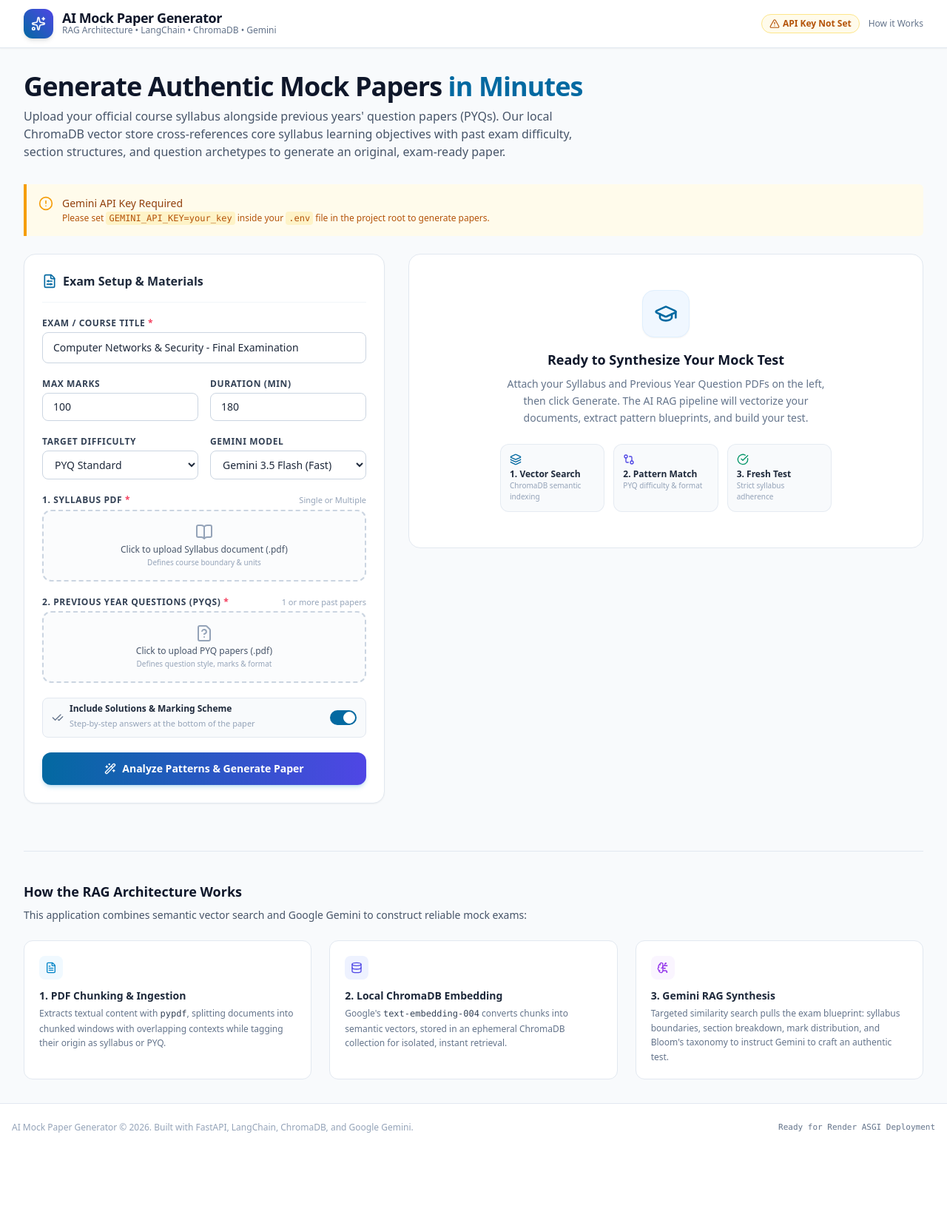
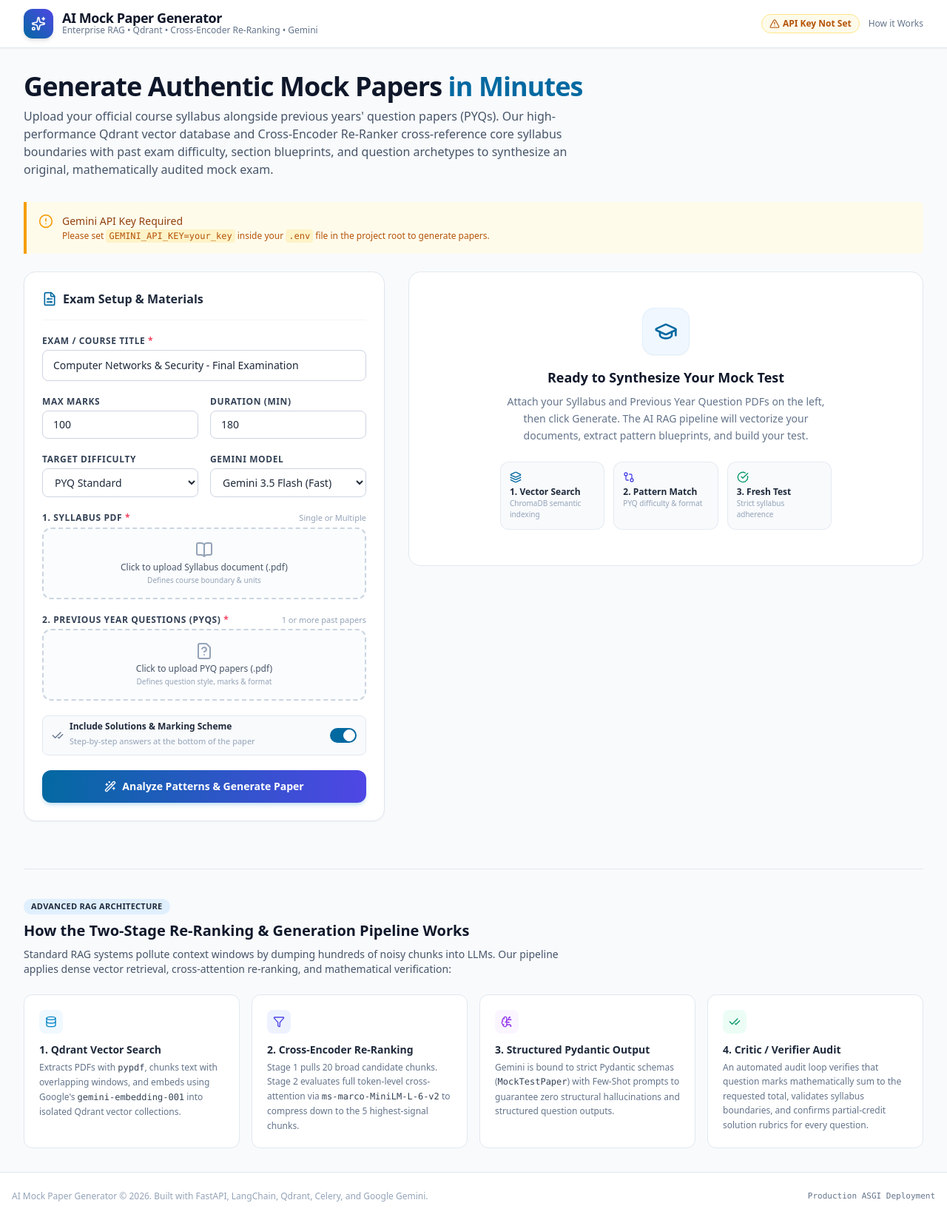
Before and after one commit to mayankagrawal557/ai-mock-paper-generator, a Python web app: template templates/index.html in a window 1280 px wide. Shown: the whole page at 74% size. Before the commit the page ends 1531 px from the top, so only its background shows below. Run offline with Jinja, Linux system fonts and the light colour scheme; the template is opened without the code that fills it, so the values that code supplies are empty; some libraries are stand-ins or nearby versions.

Commit message:
fix(queue): add native in-memory worker fallback for Render free tier & update about section

```diff
--- a/templates/index.html
+++ b/templates/index.html
@@ -158,7 +158,7 @@
         </div>
         <div>
           <h1 class="text-lg font-bold text-slate-900 tracking-tight leading-none">AI Mock Paper Generator</h1>
-          <p class="text-xs text-slate-500 font-medium">RAG Architecture &bull; LangChain &bull; ChromaDB &bull; Gemini</p>
+          <p class="text-xs text-slate-500 font-medium">Enterprise RAG &bull; Qdrant &bull; Cross-Encoder Re-Ranking &bull; Gemini</p>
         </div>
       </div>
 
@@ -189,8 +189,8 @@
       </h2>
       <p class="mt-2 text-slate-600 max-w-3xl text-sm sm:text-base leading-relaxed">
         Upload your official course syllabus alongside previous years' question papers (PYQs).
-        Our local ChromaDB vector store cross-references core syllabus learning objectives with past exam difficulty,
-        section structures, and question archetypes to generate an original, exam-ready paper.
+        Our high-performance Qdrant vector database and Cross-Encoder Re-Ranker cross-reference core syllabus boundaries with past exam difficulty,
+        section blueprints, and question archetypes to synthesize an original, mathematically audited mock exam.
       </p>
     </div>
 
@@ -475,29 +475,32 @@
 
     <!-- About / Architecture Section -->
     <section id="about-section" class="mt-16 pt-10 border-t border-slate-200 no-print">
-      <h3 class="text-lg font-bold text-slate-900 mb-2">How the RAG Architecture Works</h3>
-      <p class="text-sm text-slate-600 mb-6">
-        This application combines semantic vector search and Google Gemini to construct reliable mock exams:
+      <div class="flex items-center space-x-2 mb-2">
+        <span class="px-2.5 py-0.5 rounded-full text-[11px] font-bold bg-brand-100 text-brand-800 uppercase tracking-wide">Advanced RAG Architecture</span>
+      </div>
+      <h3 class="text-xl font-bold text-slate-900 mb-2">How the Two-Stage Re-Ranking & Generation Pipeline Works</h3>
+      <p class="text-sm text-slate-600 mb-6 max-w-3xl">
+        Standard RAG systems pollute context windows by dumping hundreds of noisy chunks into LLMs. Our pipeline applies dense vector retrieval, cross-attention re-ranking, and mathematical verification:
       </p>
 
-      <div class="grid grid-cols-1 md:grid-cols-3 gap-6 text-sm">
+      <div class="grid grid-cols-1 md:grid-cols-4 gap-4 text-sm">
         <div class="bg-white p-5 rounded-xl border border-slate-200 shadow-xs">
           <div class="w-8 h-8 rounded-lg bg-sky-50 text-sky-600 flex items-center justify-center mb-3">
-            <i data-lucide="file-text" class="w-4 h-4"></i>
+            <i data-lucide="database" class="w-4 h-4"></i>
           </div>
-          <h4 class="font-bold text-slate-800 mb-1">1. PDF Chunking & Ingestion</h4>
+          <h4 class="font-bold text-slate-800 mb-1">1. Qdrant Vector Search</h4>
           <p class="text-xs text-slate-500 leading-relaxed">
-            Extracts textual content with <code class="font-mono text-slate-700">pypdf</code>, splitting documents into chunked windows with overlapping contexts while tagging their origin as syllabus or PYQ.
+            Extracts PDFs with <code class="font-mono text-slate-700">pypdf</code>, chunks text with overlapping windows, and embeds using Google's <code class="font-mono text-slate-700">gemini-embedding-001</code> into isolated Qdrant vector collections.
           </p>
         </div>
 
         <div class="bg-white p-5 rounded-xl border border-slate-200 shadow-xs">
           <div class="w-8 h-8 rounded-lg bg-indigo-50 text-indigo-600 flex items-center justify-center mb-3">
-            <i data-lucide="database" class="w-4 h-4"></i>
+            <i data-lucide="filter" class="w-4 h-4"></i>
           </div>
-          <h4 class="font-bold text-slate-800 mb-1">2. Local ChromaDB Embedding</h4>
+          <h4 class="font-bold text-slate-800 mb-1">2. Cross-Encoder Re-Ranking</h4>
           <p class="text-xs text-slate-500 leading-relaxed">
-            Google's <code class="font-mono text-slate-700">text-embedding-004</code> converts chunks into semantic vectors, stored in an ephemeral ChromaDB collection for isolated, instant retrieval.
+            Stage 1 pulls 20 broad candidate chunks. Stage 2 evaluates full token-level cross-attention via <code class="font-mono text-slate-700">ms-marco-MiniLM-L-6-v2</code> to compress down to the 5 highest-signal chunks.
           </p>
         </div>
 
@@ -505,9 +508,19 @@
           <div class="w-8 h-8 rounded-lg bg-purple-50 text-purple-600 flex items-center justify-center mb-3">
             <i data-lucide="brain-circuit" class="w-4 h-4"></i>
           </div>
-          <h4 class="font-bold text-slate-800 mb-1">3. Gemini RAG Synthesis</h4>
+          <h4 class="font-bold text-slate-800 mb-1">3. Structured Pydantic Output</h4>
           <p class="text-xs text-slate-500 leading-relaxed">
-            Targeted similarity search pulls the exam blueprint: syllabus boundaries, section breakdown, mark distribution, and Bloom's taxonomy to instruct Gemini to craft an authentic test.
+            Gemini is bound to strict Pydantic schemas (<code class="font-mono text-slate-700">MockTestPaper</code>) with Few-Shot prompts to guarantee zero structural hallucinations and structured question outputs.
+          </p>
+        </div>
+
+        <div class="bg-white p-5 rounded-xl border border-slate-200 shadow-xs">
+          <div class="w-8 h-8 rounded-lg bg-emerald-50 text-emerald-600 flex items-center justify-center mb-3">
+            <i data-lucide="check-check" class="w-4 h-4"></i>
+          </div>
+          <h4 class="font-bold text-slate-800 mb-1">4. Critic / Verifier Audit</h4>
+          <p class="text-xs text-slate-500 leading-relaxed">
+            An automated audit loop verifies that question marks mathematically sum to the requested total, validates syllabus boundaries, and confirms partial-credit solution rubrics for every question.
           </p>
         </div>
       </div>
@@ -518,8 +531,8 @@
   <!-- Footer -->
   <footer class="bg-white border-t border-slate-200 py-6 text-center text-xs text-slate-400 no-print mt-auto">
     <div class="max-w-7xl mx-auto px-4 flex flex-col sm:flex-row items-center justify-between gap-2">
-      <p>AI Mock Paper Generator &copy; 2026. Built with FastAPI, LangChain, ChromaDB, and Google Gemini.</p>
-      <p class="font-mono text-[11px] text-slate-500">Ready for Render ASGI Deployment</p>
+      <p>AI Mock Paper Generator &copy; 2026. Built with FastAPI, LangChain, Qdrant, Celery, and Google Gemini.</p>
+      <p class="font-mono text-[11px] text-slate-500">Production ASGI Deployment</p>
     </div>
   </footer>
 
```
Also changed, not shown: app.py (+110 -6 lines).
